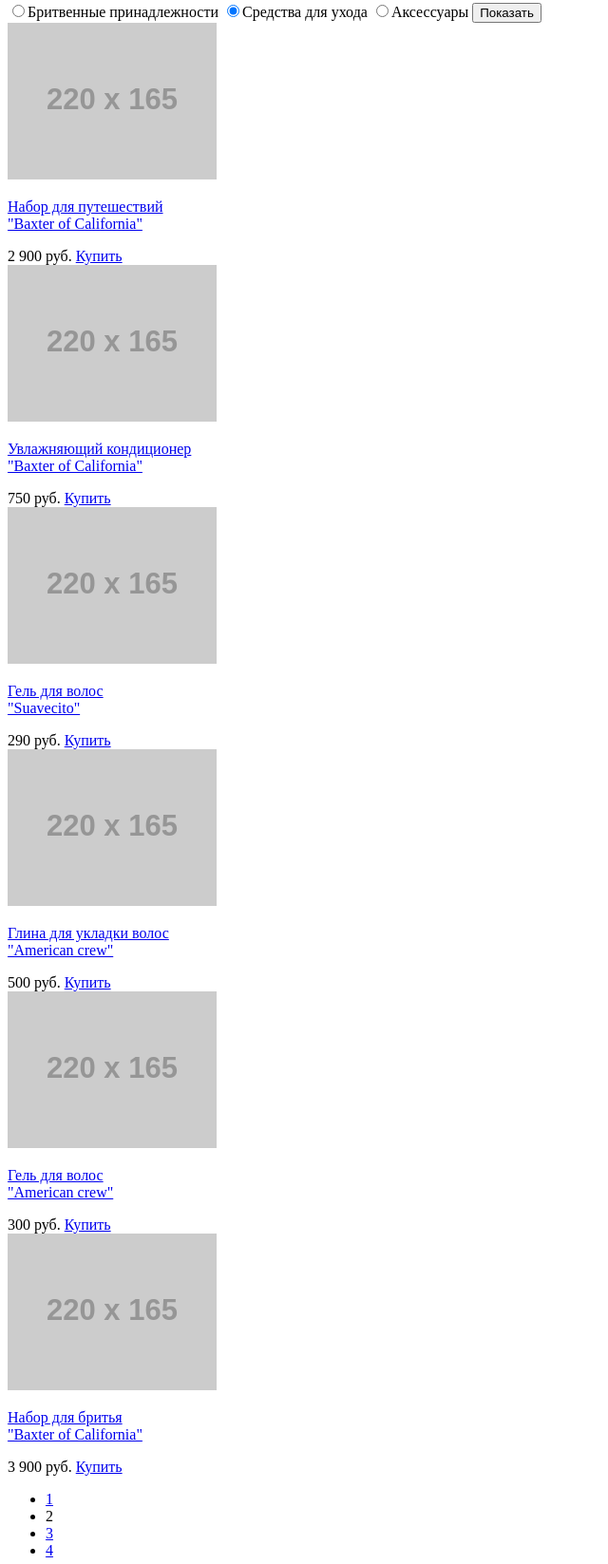
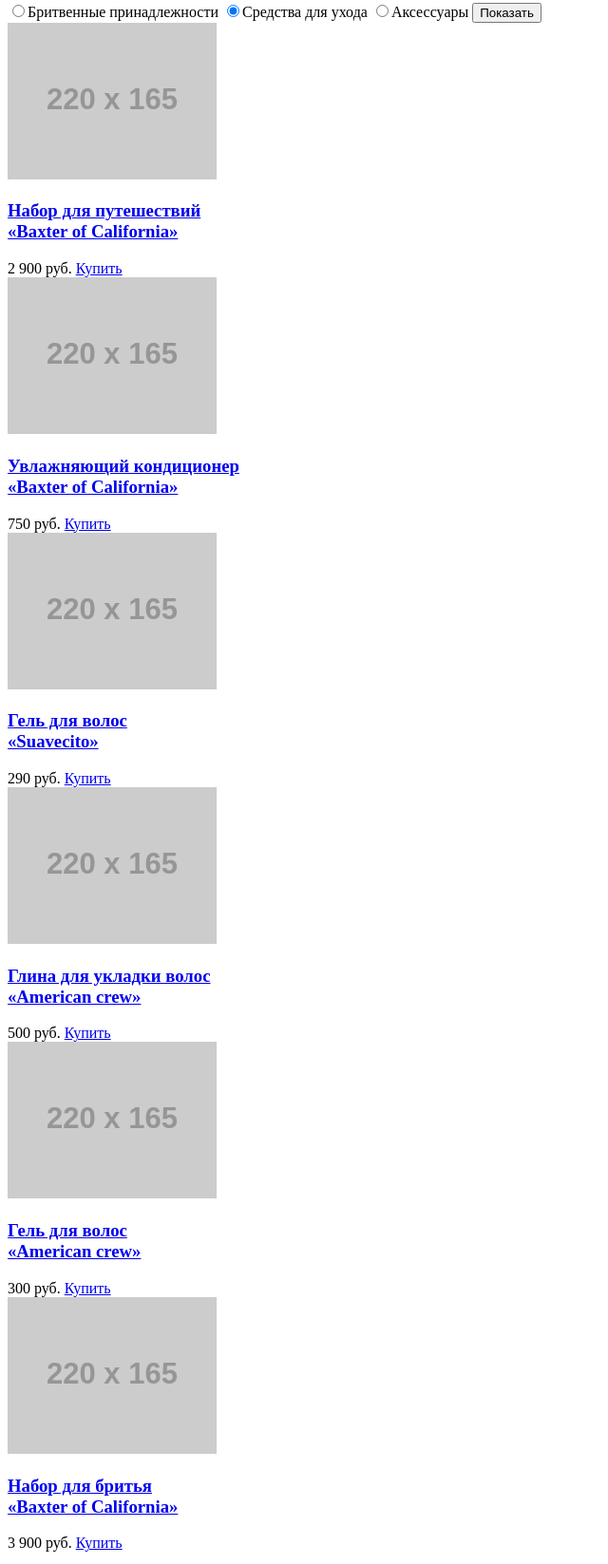
Before and after one commit to agavanova/101219-barbershop, a plain HTML site: page catalog.html in a window 1280 px wide. Shown: the part 424-2071 px from the top of the page at 95% size, without its empty margins (0-640 px from the left). Drawn offline with Linux system fonts and the light colour scheme; placeholder pictures from the web are drawn by us.

Commit message:
исправление ошибок

```diff
--- a/catalog.html
+++ b/catalog.html
@@ -8,9 +8,9 @@
     <body>
         <header class="header">
             <div class="container">
-                  <div class="header-logo">
+                <a href="./" class="header-logo">
                     <img src="img/header-logo.png" width="205" height="35" alt="Барбершоп «Бородинский»">
-                  </div>
+                </a>
                 <ul class="header-main">
                     <li>
                         <a href="#">Информация</a>
@@ -22,7 +22,7 @@
                         <a href="#">Прайс-лист</a>
                     </li>
                     <li>
-                          <a href="#">Магазин</a>
+                        <a class="active" href="#">Магазин</a>
                     </li>
                     <li>
                         <a href="#">Контакты</a>
@@ -35,7 +35,7 @@
         </header>
 
         <main class="container">
-            <h2 class="shop-title">
+            <h2 class="title">
                 Средства для ухода
             </h2>
             <ul class="breadcrumbs">
@@ -73,12 +73,12 @@
                         <a href="#">
                             <img src="http://placehold.it/220x165" width="220" height="165" alt="">
                         </a>
-                        <p>
+                        <h3>
                             <a href="#">
                                 Набор для путешествий<br>
-                                <span>"Baxter of California"</span>
+                                <span>&laquo;Baxter of California&raquo</span>
                             </a>
-                        </p>
+                        </h3>
                         <div class="product-card-price">
                             <span>2 900 руб.</span>
                             <a class="btn " href="#">Купить</a>
@@ -88,12 +88,12 @@
                         <a href="#">
                             <img src="http://placehold.it/220x165" width="220" height="165" alt="">
                         </a>
-                        <p>
+                        <h3>
                             <a href="#">
                                 Увлажняющий кондиционер<br>
-                                <span>"Baxter of California"</span>
+                                <span>&laquo;Baxter of California&raquo;</span>
                             </a>
-                        </p>
+                        </h3>
                         <div class="product-card-price">
                             <span>750 руб.</span>
                             <a class="btn " href="#">Купить</a>
@@ -103,12 +103,12 @@
                         <a href="#">
                             <img src="http://placehold.it/220x165" width="220" height="165" alt="">
                         </a>
-                        <p>
+                        <h3>
                             <a href="#">
                                 Гель для волос<br>
-                                <span>"Suavecito"</span>
+                                <span>&laquo;Suavecito&raquo;</span>
                             </a>
-                        </p>
+                        </h3>
                         <div class="product-card-price">
                             <span>290 руб.</span>
                             <a class="btn " href="#">Купить</a>
@@ -118,12 +118,12 @@
                         <a href="#">
                             <img src="http://placehold.it/220x165" width="220" height="165" alt="">
                         </a>
-                        <p>
+                        <h3>
                             <a href="#">
                                 Глина для укладки волос<br>
-                                <span>"American crew"</span>
+                                <span>&laquo;American crew&raquo;</span>
                             </a>
-                        </p>
+                        </h3>
                         <div class="product-card-price">
                             <span>500 руб.</span>
                             <a class="btn " href="#">Купить</a>
@@ -133,12 +133,12 @@
                         <a href="#">
                             <img src="http://placehold.it/220x165" width="220" height="165" alt="">
                         </a>
-                        <p>
+                        <h3>
                             <a href="#">
                                 Гель для волос<br>
-                                <span>"American crew"</span>
+                                <span>&laquo;American crew&raquo;</span>
                             </a>
-                        </p>
+                        </h3>
                         <div class="product-card-price">
                             <span>300 руб.</span>
                             <a class="btn " href="#">Купить</a>
@@ -148,12 +148,12 @@
                         <a href="#">
                             <img src="http://placehold.it/220x165" width="220" height="165" alt="">
                         </a>
-                        <p>
+                        <h3>
                             <a href="#">
                                 Набор для бритья<br>
-                                <span>"Baxter of California"</span>
+                                <span>&laquo;Baxter of California&raquo;</span>
                             </a>
-                        </p>
+                        </h3>
                         <div class="product-card-price">
                             <span>3 900 руб.</span>
                             <a class="btn " href="#">Купить</a>
@@ -174,7 +174,7 @@
         <footer class="footer-main">
             <div class="container">
                 <div class="footer-contacts">
-                      Барбершоп «Бородинский»<br>
+                    Барбершоп &laquo;Бородинский&raquo;<br>
                     Адрес: г. Санкт-Петербург, Б. Конюшенная, д. 19/8<br>
                     <a href="#">Как нас найти?</a><br>
                     Телефон: +7 (812) 666-02-66
```
Also changed, not shown: catalog-item.html (+3 -3 lines), nbproject/project.xml (deleted, +0 -9 lines), index.html (indentation only), 3 other files. Lines whose indentation alone changed are shown as unchanged.
